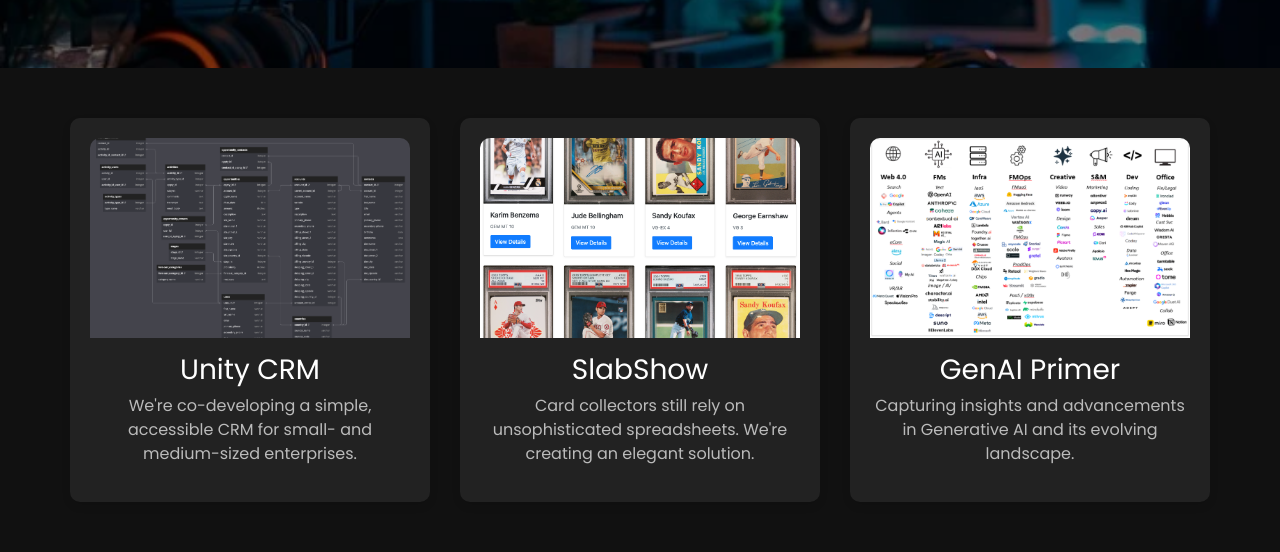
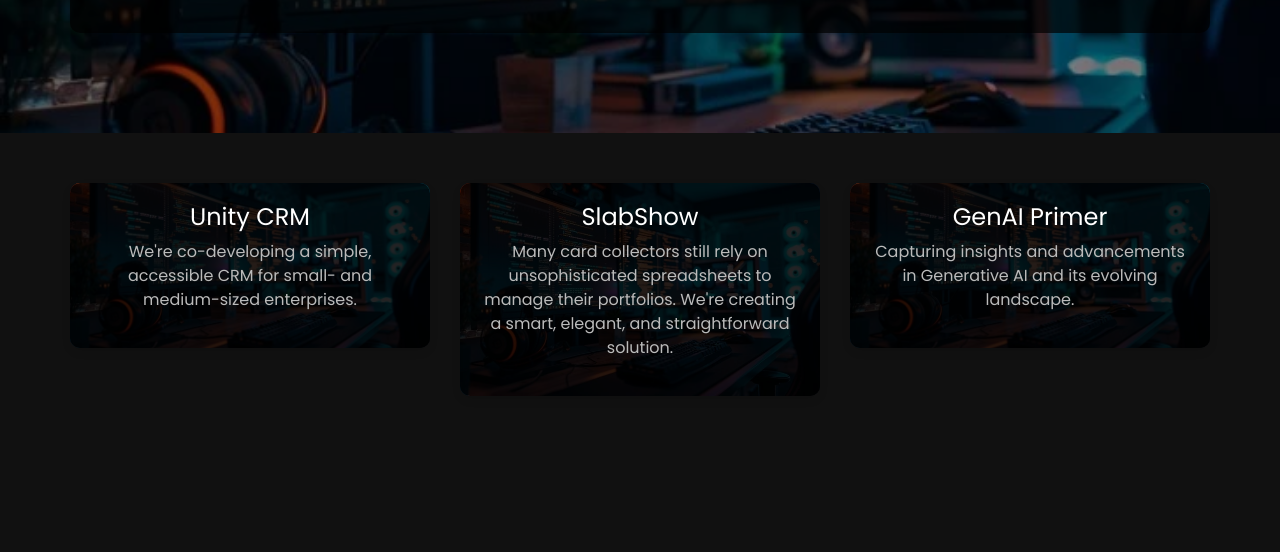
Before and after one commit to villoslado/villoslado.github.io, a plain HTML site: page index.html in a window 1280 px wide. Shown: the part 302-854 px from the top of the page. After the commit the page ends 800 px from the top, so only its background shows below. Drawn offline with nearby package versions, Linux system fonts and the light colour scheme.

Commit message:
Redesigned landing site

```diff
--- a/index.html
+++ b/index.html
@@ -15,6 +15,7 @@
         .navbar { background-color: #111; font-family: 'Poppins', sans-serif; }
         .navbar-brand { font-weight: 600; color: #fff; }
         .navbar-nav .nav-link { font-weight: 400; color: #fff; }
+        .navbar-nav .nav-link:hover { text-decoration: none; }
         .hero {
             position: relative;
             padding: 100px 0;
@@ -40,10 +41,39 @@
         .hero h1 { font-size: 3em; color: #fff; font-family: 'Poppins', sans-serif; }
         .hero p { font-size: 1.2em; color: #fff; font-family: 'Poppins', sans-serif; }
         .features { padding: 50px 0; }
-        .features .feature-box { padding: 20px; border-radius: 10px; background: #222; box-shadow: 0 4px 8px rgba(0, 0, 0, 0.1); font-family: 'Poppins', sans-serif; }
-        .features .feature-box img { width: 100%; height: 200px; object-fit: cover; border-radius: 10px 10px 0 0; margin-bottom: 15px; }
-        .features .feature-box h3 { color: #fff; }
-        .features .feature-box p { color: #bbb; font-family: 'Poppins', sans-serif; }
+        .features .feature-box {
+            position: relative;
+            border-radius: 10px;
+            background: url('images/developer-setup.webp') center center / cover no-repeat;
+            overflow: hidden;
+            box-shadow: 0 4px 8px rgba(0, 0, 0, 0.1);
+        }
+        .features .feature-box::before {
+            content: '';
+            position: absolute;
+            top: 0;
+            left: 0;
+            width: 100%;
+            height: 100%;
+            background: rgba(0, 0, 0, 0.5);
+        }
+        .features .feature-box .content {
+            position: relative;
+            z-index: 1;
+            background: rgba(0, 0, 0, 0.7);
+            padding: 20px;
+            border-radius: 10px;
+        }
+        .features .feature-box h3 {
+            font-size: 1.5em;
+            color: #fff;
+            font-family: 'Poppins', sans-serif;
+        }
+        .features .feature-box p {
+            font-size: 1em;
+            color: #bbb;
+            font-family: 'Poppins', sans-serif;
+        }
         </style>
     </head>
     <body>
@@ -61,19 +91,24 @@
             <div class="collapse navbar-collapse" id="navbarNav">
                 <ul class="navbar-nav ml-auto">
                     <li class="nav-item">
-                        <a class="nav-link" href="https://www.github.com/villoslado">github</a>
+                        <a class="nav-link"
+                           href="https://www.github.com/villoslado"
+                           target="_blank">github</a>
                     </li>
                     <li class="nav-item">
-                        <a class="nav-link" href="https://www.linkedin.com/in/villoslado">linkedin</a>
+                        <a class="nav-link"
+                           href="https://www.linkedin.com/in/villoslado"
+                           target="_blank">linkedin</a>
                     </li>
                     <li class="nav-item">
-                        <a class="nav-link" href="mailto:gvilloslado@lexico.ai">contact</a>
+                        <a class="nav-link" href="mailto:gvilloslado@lexico.ai" target="_blank">contact</a>
                     </li>
                 </ul>
             </div>
         </nav>
         <div class="hero">
             <div class="container">
+                <h1>Bienvenido</h1>
                 <p>
                     Here we share the projects we're currently engaged in and explore new learnings. It's all about experimenting, building, and growing together.
                 </p>
@@ -83,23 +118,28 @@
             <div class="row">
                 <div class="col-md-4">
                     <div class="feature-box">
-                        <img src="images/unitycrm.png" class="img-fluid" alt="legacy">
-                        <h3>Unity CRM</h3>
-                        <p>We're co-developing a simple, accessible CRM for small- and medium-sized enterprises.</p>
+                        <div class="content">
+                            <h3>Unity CRM</h3>
+                            <p>We're co-developing a simple, accessible CRM for small- and medium-sized enterprises.</p>
+                        </div>
                     </div>
                 </div>
                 <div class="col-md-4">
                     <div class="feature-box">
-                        <img src="images/prototype.png" class="img-fluid" alt="webapp">
-                        <h3>SlabShow</h3>
-                        <p>Card collectors still rely on unsophisticated spreadsheets. We're creating an elegant solution.</p>
+                        <div class="content">
+                            <h3>SlabShow</h3>
+                            <p>
+                                Many card collectors still rely on unsophisticated spreadsheets to manage their portfolios. We're creating a smart, elegant, and straightforward solution.
+                            </p>
+                        </div>
                     </div>
                 </div>
                 <div class="col-md-4">
                     <div class="feature-box">
-                        <img src="images/ecosystem.png" class="img-fluid" alt="collaborate">
-                        <h3>GenAI Primer</h3>
-                        <p>Capturing insights and advancements in Generative AI and its evolving landscape.</p>
+                        <div class="content">
+                            <h3>GenAI Primer</h3>
+                            <p>Capturing insights and advancements in Generative AI and its evolving landscape.</p>
+                        </div>
                     </div>
                 </div>
             </div>
```
